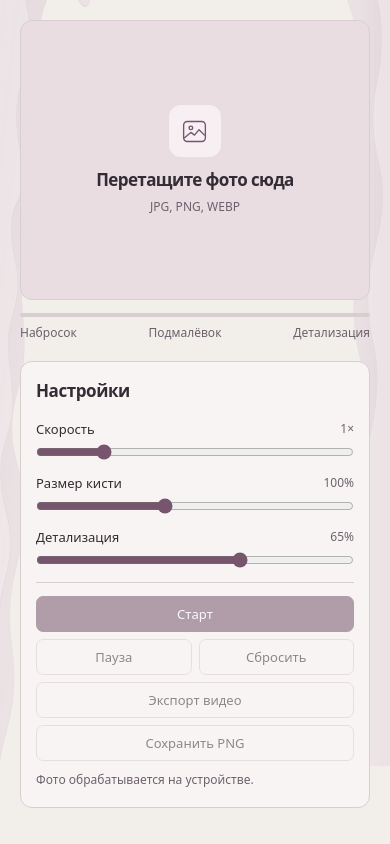
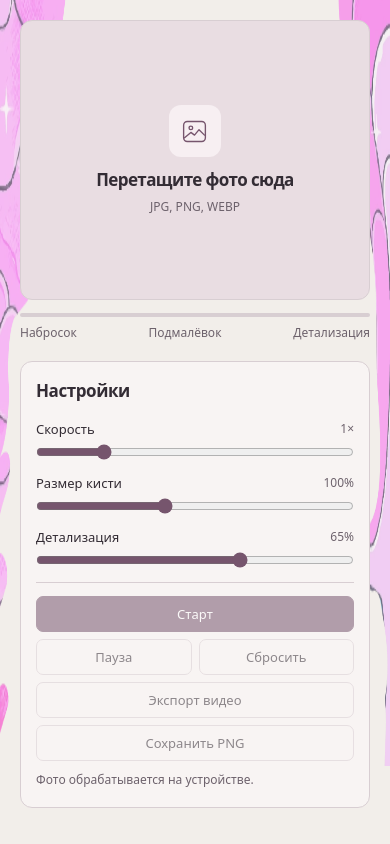
Before and after one commit to xreamm1/speedpaint, a plain HTML site: page index.html in a window 390 px wide. Shown: the part 78-922 px from the top of the page. Drawn offline with Linux system fonts and the light colour scheme.

Commit message:
Use fog artwork cropped from the reference

```diff
--- a/style.css
+++ b/style.css
@@ -1,7 +1,9 @@
 *{box-sizing:border-box}
 :root{--ink:#332c34;--muted:#6d626c;--paper:#f2eeea;--line:#d8ced2;--accent:#76556d;--panel:#f8f4f3;--canvas:#e9dde2;font:15px system-ui,sans-serif;color:var(--ink)}
 body{margin:0;min-height:100vh;background:var(--paper)}
-body::before{content:"";position:fixed;inset:0;pointer-events:none;background:url(./mist.svg) center / 100% 100% no-repeat}
+body::before{content:"";position:fixed;inset:0;pointer-events:none;background:
+url(./mist-left.webp) left top / min(19vw,275px) 100% no-repeat,
+url(./mist-right.webp) right top / min(16vw,225px) 100% no-repeat}
 main{position:relative;max-width:1320px;margin:auto;padding:24px clamp(20px,4.5vw,56px) 36px}
 header{min-height:68px;display:flex;align-items:center;gap:16px;border-bottom:1px solid var(--line);padding-bottom:14px}
 h1,h2,p{margin:0}
@@ -48,7 +50,7 @@ button:disabled,#file:disabled+.file-button{opacity:.54;cursor:default}
 #status{font-size:12px;color:var(--muted);margin-top:10px;overflow-wrap:anywhere}
 [hidden]{display:none!important}
 @media(max-width:720px){
-  body::before{opacity:.52}
+  body::before{opacity:.55}
   header{display:grid;grid-template-columns:minmax(0,1fr) auto;gap:8px 10px;min-height:0}
   .upload{grid-column:2;grid-row:1}
   #source{grid-column:1/-1}
```
Also changed, not shown: mist-left.webp (added), mist-right.webp (added), mist.svg (deleted).
